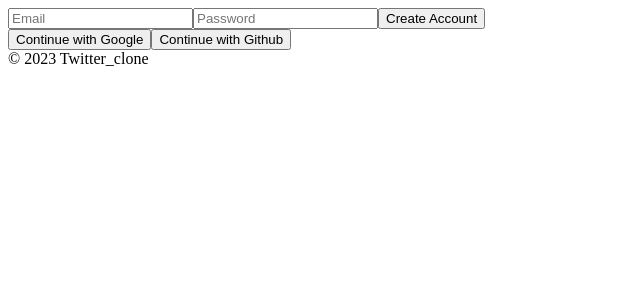
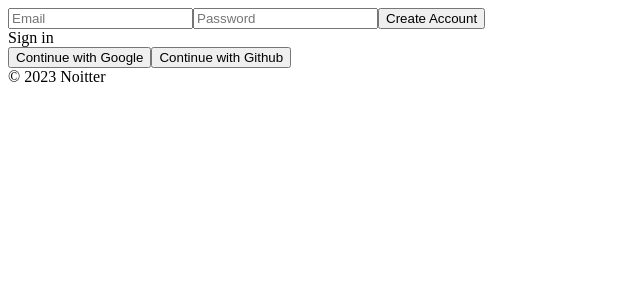
Before and after one commit to keynene/Noitter, a React (Create React App) app: page / in a window 1280 px wide. Shown: the top 300 px of the page, without its empty margins (0-640 px from the left). Built offline with nearby package versions, Linux system fonts and the light colour scheme; no server answers.

Commit message:
Sign In  or  Create Account

```diff
--- a/src/components/App.js
+++ b/src/components/App.js
@@ -1,5 +1,5 @@
 /* eslint-disable */ //warning 제거
-import React, { useState } from 'react';
+import React, { useEffect, useState } from 'react';
 /* 기존경로 변경 (jsconfig.json에서 src로 기본경로 지정해놓음) */
 import AppRouter from 'components/Router';
 import { authService } from 'fbase';
@@ -7,12 +7,29 @@
 
 function App() {
 
-  const [isLoggedIn, setIsLoggedIn] = useState(authService.currentUser);
+  const [init, setInit] = useState(false);
+  const [isLoggedIn, setIsLoggedIn] = useState(false);
+
+  useEffect(()=>{
+    //누가 Create Account를 클릭하거나, Login을 하거나 일단 "변화가 있으면" 실행
+    authService.onAuthStateChanged((user) => {
+      if(user){
+        //user == true이면 우리유저니까 로그인
+        setIsLoggedIn(true);
+      } else {
+        setIsLoggedIn(false);
+      }
+      setInit(true);
+     })
+
+  }, [])
 
   return (
     <div>
-      <AppRouter isLoggedIn={ isLoggedIn }/>
-      <footer>&copy; {new Date().getFullYear()} Twitter_clone</footer>
+      {/*  useEffect를 통해 init(Create Account나 Login 즉 로그인 시도한 흔적이 있으면 실행)을 확인 */}
+      {/*  init이 true이면 AppRouter실행 (Router.js에서 확인) */}
+      { init ? <AppRouter isLoggedIn={ isLoggedIn }/> : "Initializing..." }
+      <footer>&copy; {new Date().getFullYear()} Noitter</footer>
     </div>
 
   );
--- a/src/components/Router.js
+++ b/src/components/Router.js
@@ -5,6 +5,8 @@
 const AppRouter = ({ isLoggedIn }) => {
 	return (
 		<Routes>
+			{/* init == true 이면 이제 로그인 되었는지 확인 */}
+			{/* App의 useEffect를 통해 확인했던 isLoggedin이 true이면 Home을 아니면 Auth를 실행 */}
 			{ isLoggedIn ? (
 				<>
 					<Route path='/' element={ <Home /> } />
--- a/src/routes/Auth.js
+++ b/src/routes/Auth.js
@@ -5,6 +5,7 @@
   const [email, setEmail] = useState("");
   const [password, setPassword] = useState("");
   const [newAccount, setNewAccount] = useState(true);
+	const [error, setError] = useState("");
   const onChange = (event) => {
     const {
       target: { name, value },
@@ -31,9 +32,11 @@
       }
       console.log(data);
     } catch (error) {
-      console.log(error);
+      setError(error.message);
     }
   };
+const toggleAccount = () => setNewAccount((prev) => !prev)
+
   return (
     <div>
       <form onSubmit={onSubmit}>
@@ -53,8 +56,11 @@
           value={password}
           onChange={onChange}
         />
-        <input type="submit" value={newAccount ? "Create Account" : "Log In"} />
+        <input type="submit" value={newAccount ? "Create Account" : "Sign In"} />
+				<br />
+				{error}
       </form>
+			<span onClick={ toggleAccount } > { newAccount ? "Sign in" : "Create Account" }</span>
       <div>
         <button>Continue with Google</button>
         <button>Continue with Github</button>
```
